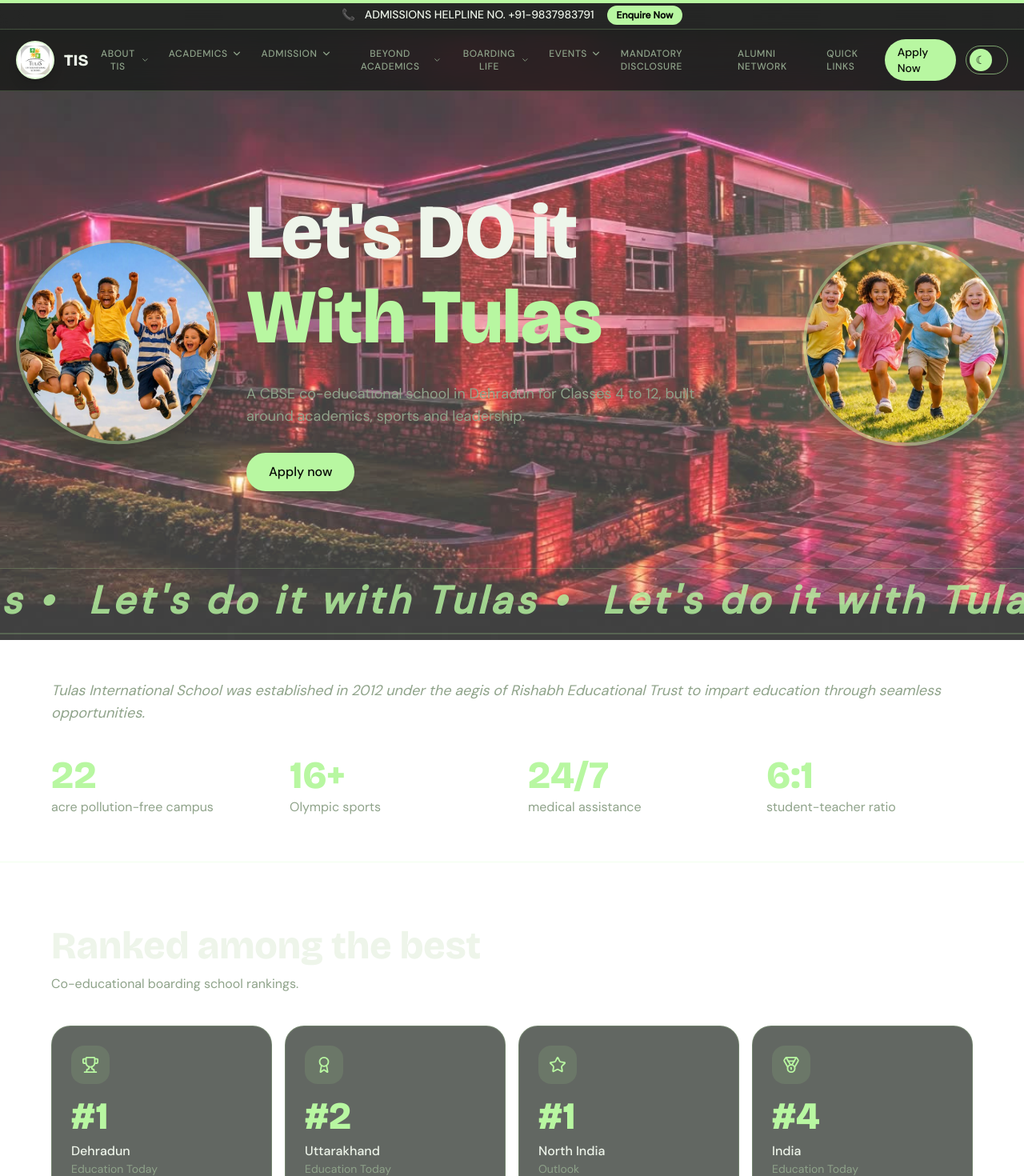
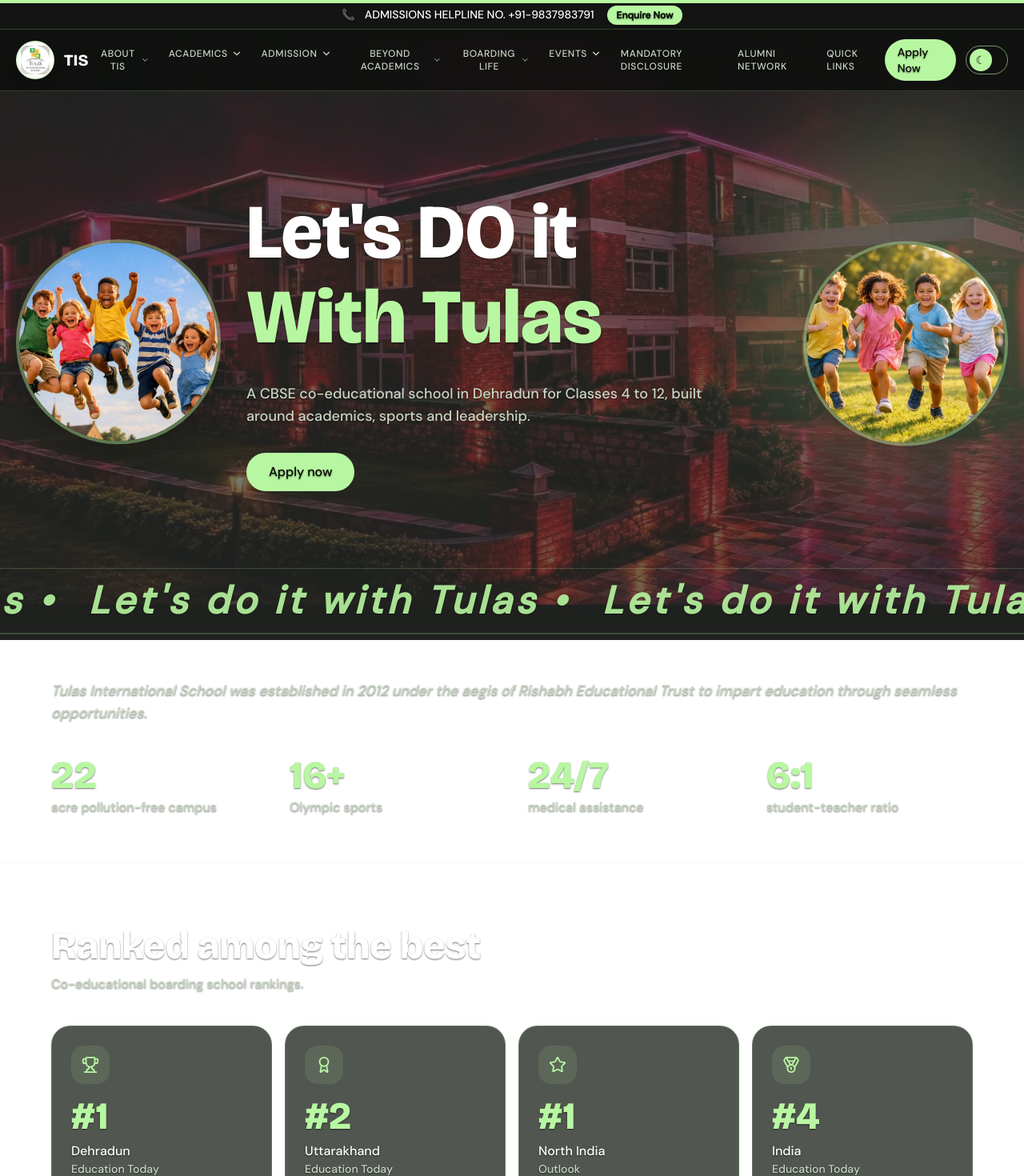
Before and after one commit to AbhishekMagasala1852/tis-homepage-redesign, a React (Vite) app: page / in a window 1280 px wide. Shown: the top 1470 px of the page at 80% size. Built offline with nearby package versions, Linux system fonts and the light colour scheme.

Commit message:
Enhance styles for readability and theme adjustments
Updated color variables for better readability and adjusted background effects for light and dark themes.

```diff
--- a/src/styles/index.css
+++ b/src/styles/index.css
@@ -12,10 +12,10 @@
 
 :root {
   --bg: #050805;
-  --fg: #eef5ea;
+  --fg: #ffffff;              /* brighter white for readability */
   --accent: #b8f7a1;
   --card: #0f160f;
-  --muted: #8fa38a;
+  --muted: #c9d8c4;           /* brighter grey — was #8fa38a */
 }
 
 [data-theme="light"] {
@@ -23,7 +23,7 @@
   --fg: #0a140a;
   --accent: #1f7a2e;
   --card: #e3f0dc;
-  --muted: #4c6648;
+  --muted: #2b3a26;           /* much darker grey — was #4c6648 */
 }
 
 html {
@@ -31,15 +31,37 @@
   background: transparent !important;
 }
 
-/* Fully transparent body — the canvas shows through everywhere with nothing blocking it */
 body {
   background: transparent !important;
   color: var(--fg);
   font-family: var(--font-sans);
   transition: color 0.4s;
+  /* Global soft shadow so all text stays readable over the animated background */
+  text-shadow: 0 1px 2px rgba(0, 0, 0, 0.55);
 }
 
-/* NO ::before tint layer. The canvas IS the background. */
+/* In light mode, use a light shadow instead of a dark one */
+[data-theme="light"] body {
+  text-shadow: 0 1px 2px rgba(255, 255, 255, 0.75);
+}
+
+/* ============================================================
+   Soft tint layer behind everything (but above the canvas)
+   Keeps the animation visible while making text readable.
+   ============================================================ */
+body::before {
+  content: "";
+  position: fixed;
+  inset: 0;
+  z-index: -2;
+  pointer-events: none;
+  background: var(--bg);
+  opacity: 0.55;   /* dark mode: subtle dark veil */
+}
+
+[data-theme="light"] body::before {
+  opacity: 0.45;   /* light mode: subtle light veil */
+}
 
 :focus-visible { outline: 2px solid var(--accent); outline-offset: 3px; }
 
@@ -51,47 +73,38 @@
 }
 
 /* ============================================================
-   Cards — semi-transparent so the canvas is visible through them
+   Cards — semi-transparent, with blur to keep text readable
    ============================================================ */
-
 .bg-card {
-  background-color: color-mix(in srgb, var(--card) 65%, transparent) !important;
-  backdrop-filter: blur(10px);
-  -webkit-backdrop-filter: blur(10px);
+  background-color: color-mix(in srgb, var(--card) 72%, transparent) !important;
+  backdrop-filter: blur(12px);
+  -webkit-backdrop-filter: blur(12px);
 }
 
 [data-theme="light"] .bg-card {
-  background-color: color-mix(in srgb, var(--card) 55%, transparent) !important;
+  background-color: color-mix(in srgb, var(--card) 65%, transparent) !important;
 }
 
-/* Navbar background — keep a slight tint + blur for readability */
+/* Navbar background */
 header.sticky {
-  background-color: color-mix(in srgb, var(--bg) 55%, transparent) !important;
+  background-color: color-mix(in srgb, var(--bg) 60%, transparent) !important;
   backdrop-filter: blur(14px);
   -webkit-backdrop-filter: blur(14px);
 }
 
 [data-theme="light"] header.sticky {
-  background-color: color-mix(in srgb, var(--bg) 45%, transparent) !important;
-}
-
-/* Admissions bar at the very top */
-header + div,
-.bg-card.border-b {
-  background-color: color-mix(in srgb, var(--bg) 55%, transparent) !important;
-  backdrop-filter: blur(10px);
-  -webkit-backdrop-filter: blur(10px);
+  background-color: color-mix(in srgb, var(--bg) 50%, transparent) !important;
 }
 
 /* ============================================================
-   Scroll-scrubbed background canvas — full brightness, no wash
+   Scroll-scrubbed background canvas
    ============================================================ */
 .scroll-bg-canvas {
   position: fixed;
   inset: 0;
   width: 100vw;
   height: 100vh;
-  z-index: -1;
+  z-index: -3;
   pointer-events: none;
   opacity: 0.75;
   transition: opacity 0.5s ease;
@@ -107,3 +120,32 @@
     opacity: 0.40;
   }
 }
+
+/* ============================================================
+   Global text color overrides — make sure muted text is still readable
+   ============================================================ */
+.text-muted {
+  color: var(--muted) !important;
+  font-weight: 500;   /* slightly heavier weight for readability */
+}
+
+/* ============================================================
+   Footer
+   ============================================================ */
+footer {
+  background-color: color-mix(in srgb, var(--bg) 78%, transparent) !important;
+  backdrop-filter: blur(14px);
+  -webkit-backdrop-filter: blur(14px);
+}
+
+[data-theme="light"] footer {
+  background-color: color-mix(in srgb, var(--bg) 70%, transparent) !important;
+}
+
+/* ============================================================
+   Marquee text — was too faint
+   ============================================================ */
+.font-sans.italic.tracking-widest {
+  color: var(--accent) !important;
+  opacity: 0.9 !important;
+}
```
